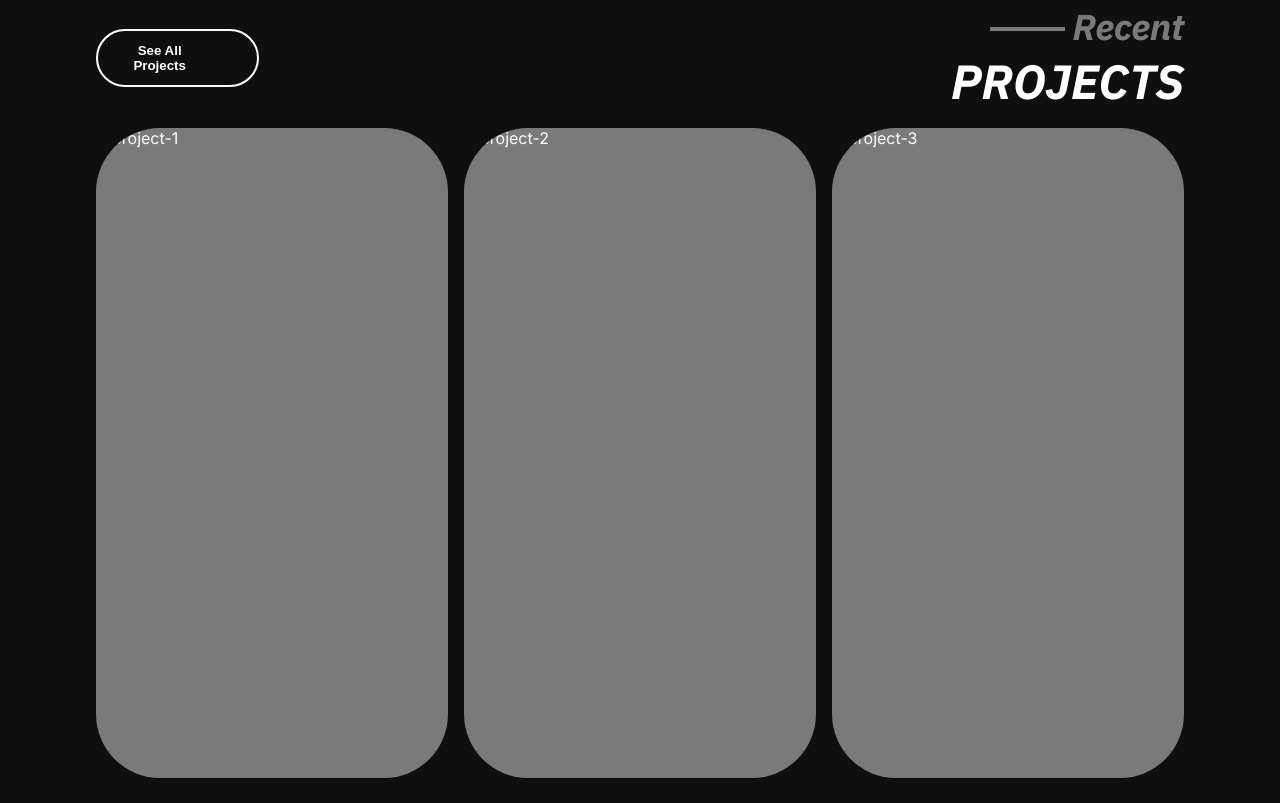
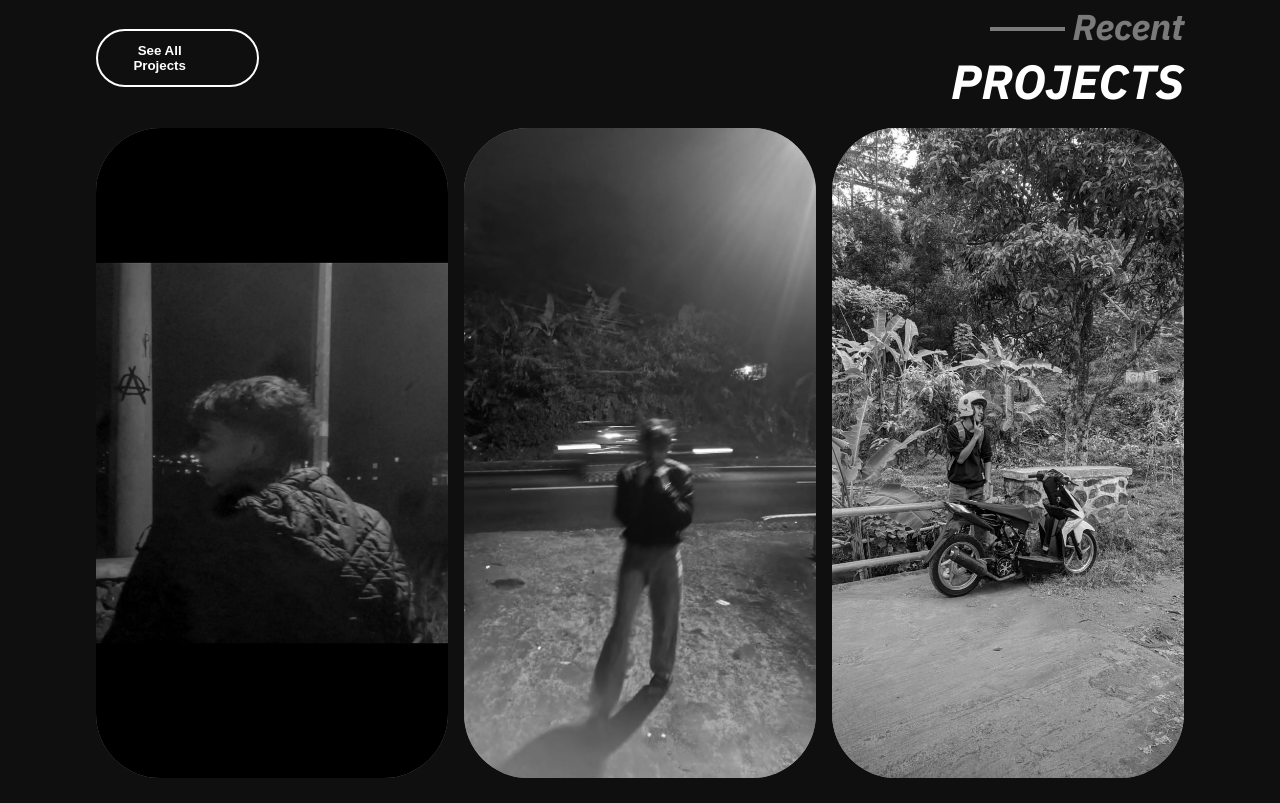
Before and after one commit to whatt4412-prog/Afdatul, a plain HTML site: page index.html in a window 1280 px wide. Shown: the part 1797-2600 px from the top of the page. Drawn offline with nearby package versions, Linux system fonts and the light colour scheme; some icons are missing.

Commit message:
Add files via upload

```diff
--- a/index.html
+++ b/index.html
@@ -97,7 +97,7 @@
 
                 <div class="profile-container" data-aos="fade-down" data-aos-duration="1000" data-aos-delay="300">
                   <div class="profile">
-                    <img src="assets/2.JPG.jpeg" alt="profile">
+                    <img src="2.JPG.jpeg" alt="profile">
                   </div>
                 </div>
 
@@ -136,21 +136,21 @@
 
           <div class="project-area"  data-aos="fade-up" data-aos-duration="1000" data-aos-delay="300">
             <div class="projects">
-              <img src="assets/1.JPG.jpeg" alt="project-1">
+              <img src="1.JPG.jpeg" alt="project-1">
               <div class="desc">
                 <h1>Novaspace</h1>
                 <p>what</p>
               </div>
             </div>
             <div class="projects">
-              <img src="assets/3.JPG.jpeg" alt="project-2">
+              <img src="3.JPG.jpeg" alt="project-2">
               <div class="desc">
                 <h1>Novaship</h1>
                 <p>Lorem ipsum dolor sit amet consectetur adipisicing elit. Natus magni eveniet at voluptatibus ea et blanditiis, harum temporibus voluptas fuga dolore alias laudantium eligendi nihil.</p>
             </div>
             </div>
             <div class="projects">
-              <img src="assets/4.jpg.jpeg" alt="project-3">
+              <img src="4.jpg.jpeg" alt="project-3">
               <div class="desc">
                 <h1>Novascentauri</h1>
                 <p>Lorem ipsum dolor sit amet consectetur adipisicing elit. Natus magni eveniet at voluptatibus ea et blanditiis, harum temporibus voluptas fuga dolore alias laudantium eligendi nihil.</p>
```
Also changed, not shown: afdal.html (added, +13 -0 lines), 1 other file.
